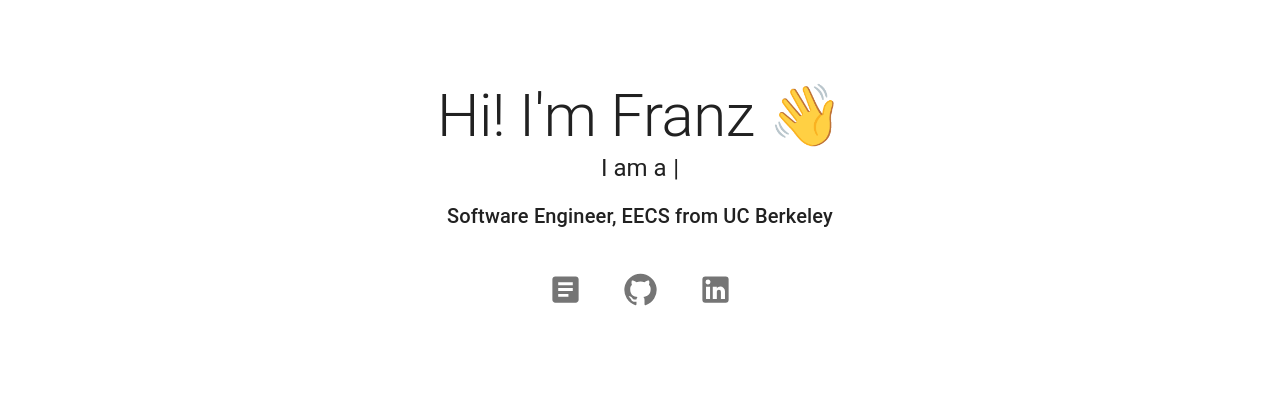
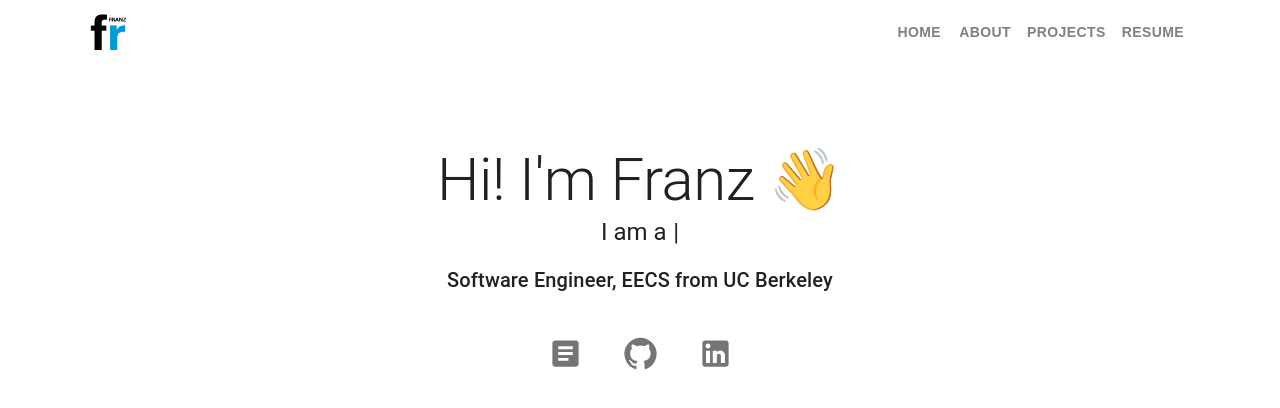
Before and after one commit to FranzKieviet/personalwebsite, a Next.js app: page / in a window 1280 px wide. Shown: the top 408 px of the page. Built offline with nearby package versions, Linux system fonts and the light colour scheme.

Commit message:
Add nav bar, color on hover, bug fixes

```diff
--- a/src/app/globals.css
+++ b/src/app/globals.css
@@ -7,6 +7,7 @@
   :root {
     --background: #0a0a0a;
     --foreground: #ededed;
+    --website-blue: #0099D8;
   }
 }
 
@@ -54,7 +55,7 @@ a {
 }
 
 .blueText {
-  color: #0099D8;
+  color: var(--website-blue);
   font-family: "Univers", sans-serif;
   font-weight: bold;
 }
--- a/src/app/layout.tsx
+++ b/src/app/layout.tsx
@@ -3,8 +3,8 @@ import type { Metadata } from "next";
 import { CssBaseline } from "@mui/material";
 
 export const metadata: Metadata = {
-  title: "My Portfolio",
-  description: "Built with Next.js + MUI",
+  title: "Franz Kieviet",
+  description: "Personal website showcasing projects and experience",
 };
 
 export default function RootLayout({
--- a/src/app/page.tsx
+++ b/src/app/page.tsx
@@ -1,11 +1,15 @@
 "use client";
 import Hero from "@/components/Hero";
-import { Container, Typography, Button, Stack, Box } from "@mui/material";
+import Navbar from "@/components/Navbar";
+import { Container} from "@mui/material";
 
 export default function Home() {
   return (
-    <Container maxWidth="md" sx={{ mt: 10, textAlign: "center" }}>
-      <Hero />
+    <Container >
+      <Navbar />
+      <Container maxWidth="md" sx={{ mt: 10, textAlign: "center" }}>
+        <Hero />
+      </Container>
     </Container>
   );
 }
--- a/src/components/Hero.tsx
+++ b/src/components/Hero.tsx
@@ -4,6 +4,14 @@ import ArticleIcon from '@mui/icons-material/Article';
 
 import { Container, Stack, IconButton, Box, Typography } from "@mui/material";
 import { useEffect, useState } from "react";
+
+const buttonHoverStyle = {
+  transition: "all 0.3s ease",
+  "&:hover": {
+    color: "#0099D8",
+    backgroundColor: "transparent",
+  },
+};
 
 const WORDS = ["software engineer", "public transportation enthusiast", "UC Berkeley graduate", "problem solver", "lifelong learner", "team player" ]
 
@@ -67,13 +75,13 @@ export default function Hero() {
             <Box sx={{ display: "flex", justifyContent: "center", mt: 4 }}>
                 {/* Stack to handle the layout between the buttons */}
                 <Stack direction="row" spacing={3}>
-                    <IconButton href="https://franzkieviet.com/resume" target="_blank" size="medium">
+                    <IconButton href="https://franzkieviet.com/resume" target="_blank" size="medium" sx={buttonHoverStyle}>
                         <ArticleIcon fontSize="large"/>
                     </IconButton>
-                    <IconButton href="https://github.com/franzkieviet" target="_blank" size="medium">
+                    <IconButton href="https://github.com/franzkieviet" target="_blank" size="medium" sx={buttonHoverStyle}>
                         <GitHubIcon fontSize="large"/>
                     </IconButton>
-                    <IconButton href="https://linkedin.com/in/franzkieviet" target="_blank" size="medium">
+                    <IconButton href="https://linkedin.com/in/franz-kieviet" target="_blank" size="medium" sx={buttonHoverStyle}>
                         <LinkedInIcon fontSize="large"/>
                     </IconButton>
                 </Stack>
--- /dev/null
+++ b/src/components/Navbar.tsx
@@ -0,0 +1,48 @@
+"use client";
+
+import { AppBar, Toolbar, Typography, Box, Button} from "@mui/material";
+import Image from "next/image";
+
+const navButtonStyle = {
+  color: "gray",
+  fontWeight: "bold",
+  fontFamily: "Univers, sans-serif",
+  transition: "all 0.3s ease",
+  "&:hover": {
+    color: "#0099D8",
+    backgroundColor: "transparent",
+  },
+};
+
+export default function Navbar() {
+  return (
+    <AppBar position="static" color="transparent" elevation={0}>
+      <Toolbar>
+        {/* LEFT SIDE (logo) */}
+        <Image
+            src="/franz-logo-bart-theme.png"
+            alt="Logo"
+            width={40}
+            height={40}
+            style={{ borderRadius: 8 }}
+        />
+
+        {/* RIGHT SIDE (navigation links) */}
+        <Box sx={{ flexGrow: 1 }} /> {/* This is a spacer that pushes the links to the right */}
+            <Button sx={navButtonStyle}>
+                Home
+            </Button>
+            <Button sx={navButtonStyle}>
+                About
+            </Button>
+            <Button sx={navButtonStyle}>
+                Projects
+            </Button>
+            <Button sx={navButtonStyle}>
+                Resume
+            </Button>
+
+      </Toolbar>
+    </AppBar>
+  );
+}
```
Also changed, not shown: public/franz-logo-bart-theme.png (added), src/assests/franz-logo-bart-theme.png (added).
